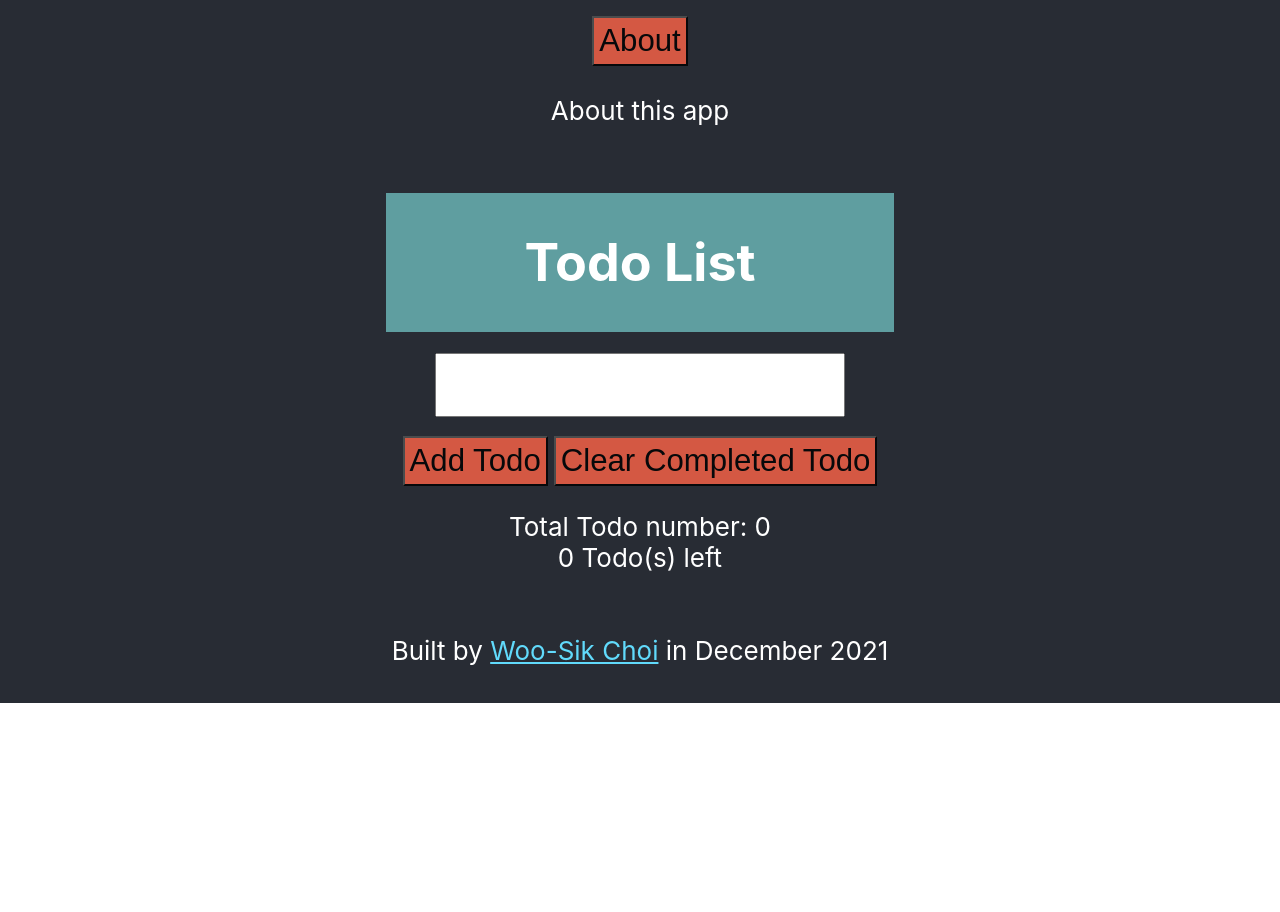
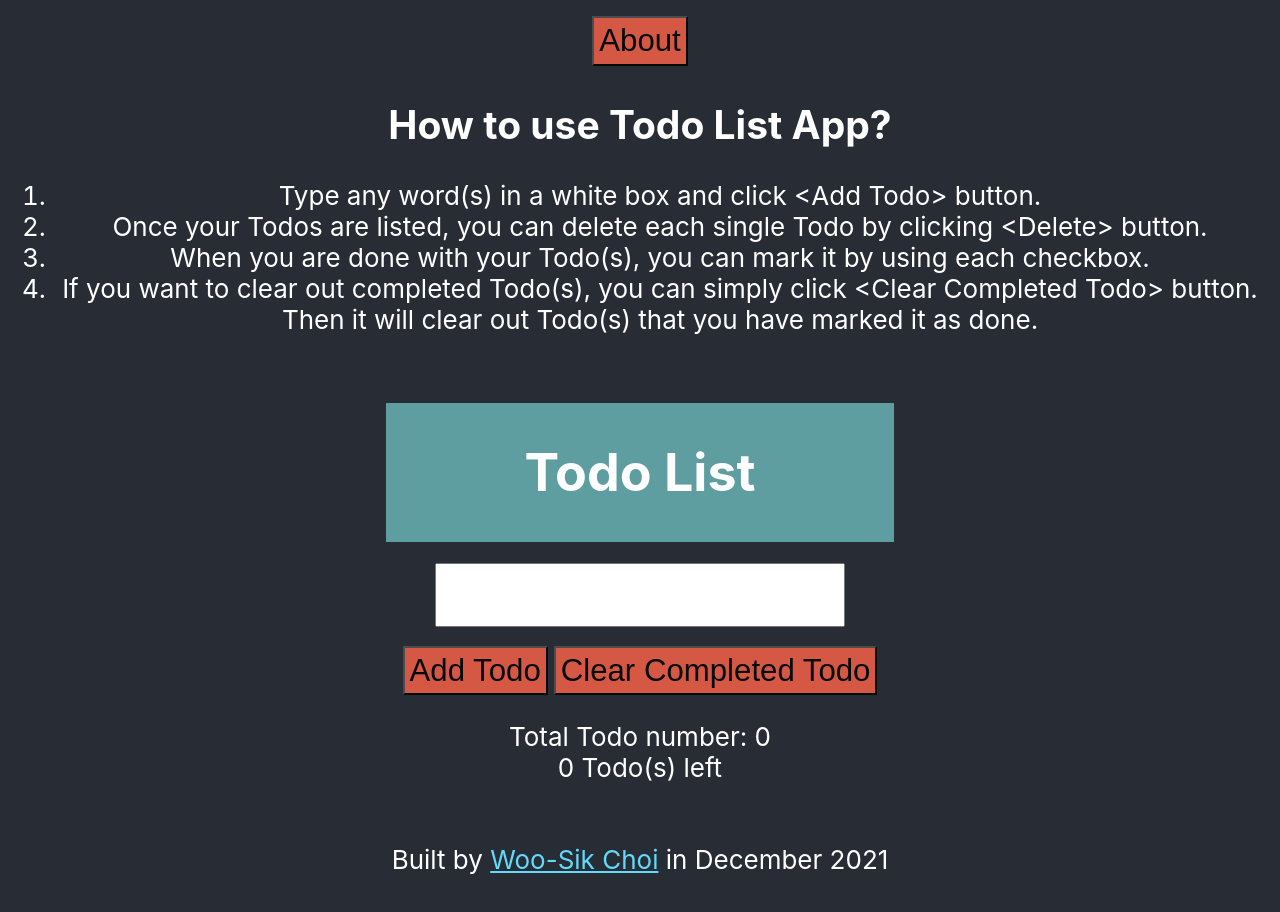
Before and after one commit to dvlprwchoi/tdl, a React (Create React App) app: page / in a window 1280 px wide. Both pictures are taken after a click on the button "About". Before the commit the page ends 800 px from the top, so only its background shows below. Built offline with nearby package versions, Linux system fonts and the light colour scheme.

Commit message:
Add About toggle function and about section

```diff
--- a/src/App.css
+++ b/src/App.css
@@ -20,6 +20,14 @@
   justify-content: center;
   font-size: calc(10px + 2vmin);
   color: white;
+}
+
+.about-closed {
+  display: none;
+}
+
+.about-opened {
+  display: '';
 }
 
 .pane {
--- a/src/components/About/About.js
+++ b/src/components/About/About.js
@@ -1,8 +1,41 @@
 function About() {
+  function toggleAbout() {
+    console.log('About button clicked');
+    if (document.getElementById('aboutSection').className === 'about-closed') {
+      return (document.getElementById('aboutSection').className =
+        'about-opened');
+    } else if (
+      document.getElementById('aboutSection').className === 'about-opened'
+    ) {
+      return (document.getElementById('aboutSection').className =
+        'about-closed');
+    }
+  }
   return (
     <div>
-      <button>About</button>
-      <p className="about-opened">About this app</p>
+      <button onClick={toggleAbout}>About</button>
+      <p id="aboutSection" className="about-closed">
+        <h2>How to use Todo List App?</h2>
+        <ol>
+          <li>
+            Type any word(s) in a white box and click
+            {' ' + '<Add Todo>'} button.
+          </li>
+          <li>
+            Once your Todos are listed, you can delete each single Todo by
+            clicking {' ' + '<Delete>'} button.
+          </li>
+          <li>
+            When you are done with your Todo(s), you can mark it by using each
+            checkbox.
+          </li>
+          <li>
+            If you want to clear out completed Todo(s), you can simply click
+            {' ' + '<Clear Completed Todo>'} button. Then it will clear out
+            Todo(s) that you have marked it as done.
+          </li>
+        </ol>
+      </p>
     </div>
   );
 }
```
